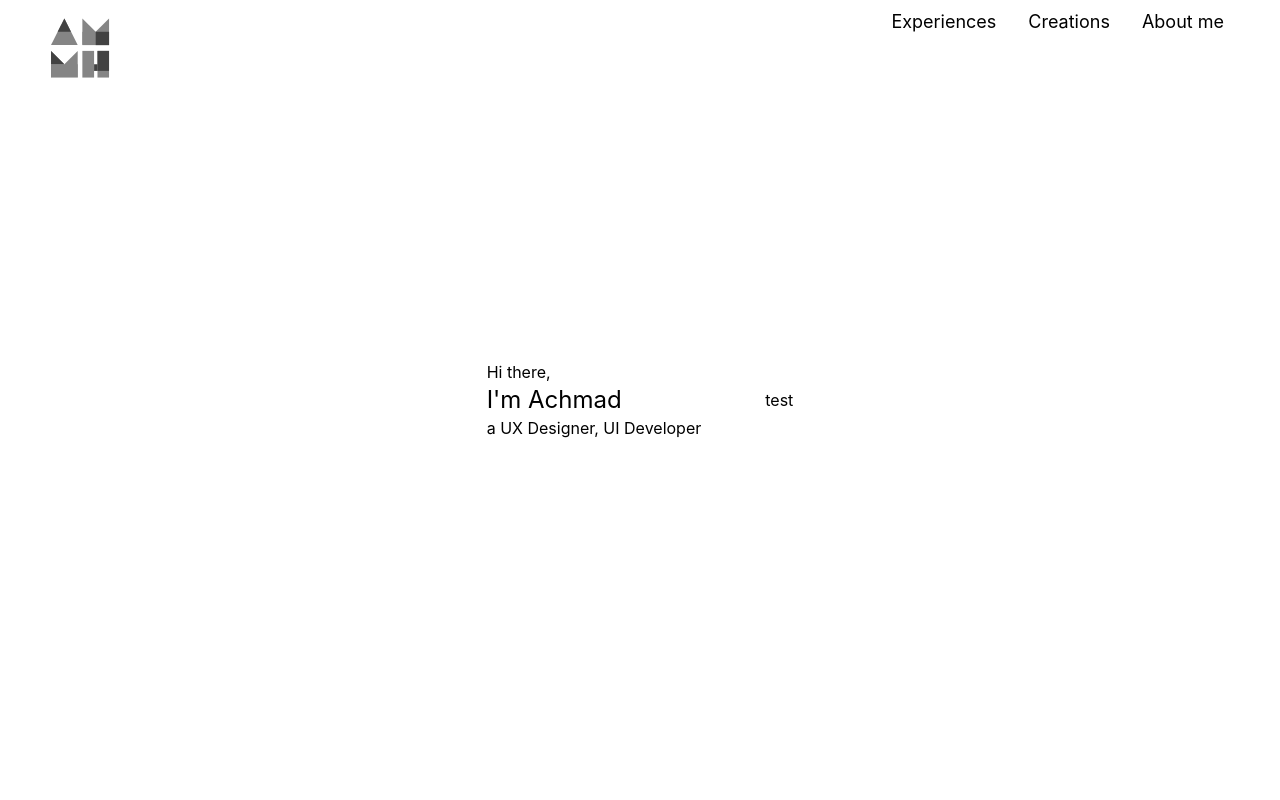
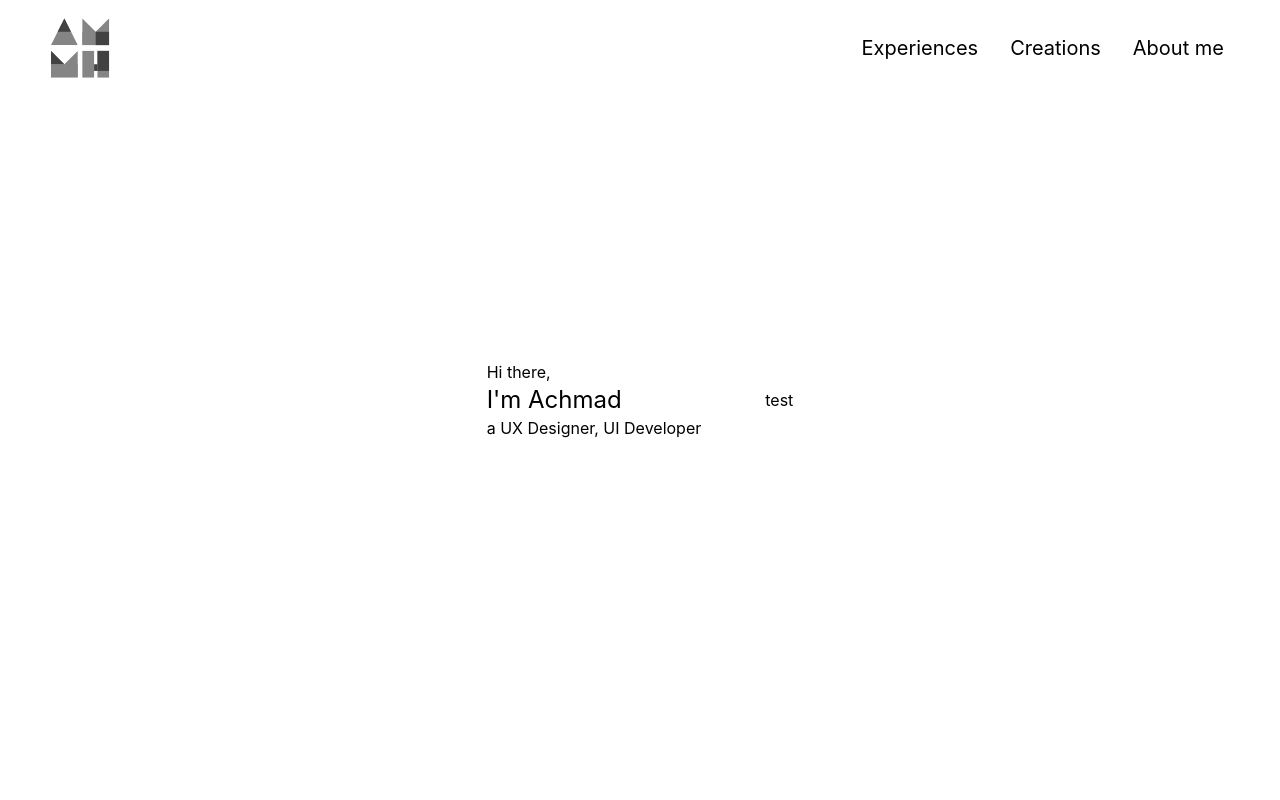
Before and after one commit to mauleous/mauleous-portfolio-v2, a React (Create React App) app: page / in a window 1280 px wide. Shown: the top 800 px of the page. Built offline with nearby package versions, Linux system fonts and the light colour scheme.

Commit message:
Fixed menu for mobile screen

```diff
--- a/src/components/Header.js
+++ b/src/components/Header.js
@@ -8,8 +8,8 @@ const Header = () => {
     const handleToggle = () => setToggle(!toggle);
 
     return (
-        <header className="flex justify-center px-10 py-2 fixed w-full z-10">
-            <div className="flex justify-between w-full max-w-7xl ">
+        <header className="flex justify-center px-10 py-2 fixed w-full z-10 bg-[#ffffffaa]">
+            <div className="flex justify-between w-full max-w-7xl items-center">
                 <a href="/">
                     <img
                         src={Logo}
@@ -36,7 +36,7 @@ const Header = () => {
 
 
             {/** Mobile Nav */}
-            <nav className={toggle ? "mobile-nav left-0" : "hidden"}>
+            <nav className={!toggle ? "mobile-nav left-[200%]" : "mobile-nav left-0"}>
                 <ul className="flex flex-col">
                     <li>
                         <a href="/#experiences">Experiences</a>
@@ -51,7 +51,7 @@ const Header = () => {
             </nav>
 
             {/** Toggle button */}
-            <button onClick={handleToggle} className="block md:hidden" >
+            <button onClick={handleToggle} className="block md:hidden z-10" >
                 {toggle ? <AiOutlineClose size={30} /> : <AiOutlineMenu size={30} />}
             </button>
 
--- a/src/mauleous.css
+++ b/src/mauleous.css
@@ -1,9 +1,9 @@
 .mobile-nav {
-    @apply block md:hidden fixed top-10 py-2 w-full h-full bg-gray-900 duration-500;
+    @apply block md:hidden fixed w-full h-full bg-white duration-500;
 }
 
 nav li a {
-    @apply px-4 py-5 text-lg;
+    @apply px-4 py-10 text-xl;
 }
 
 nav li a:hover {
```
